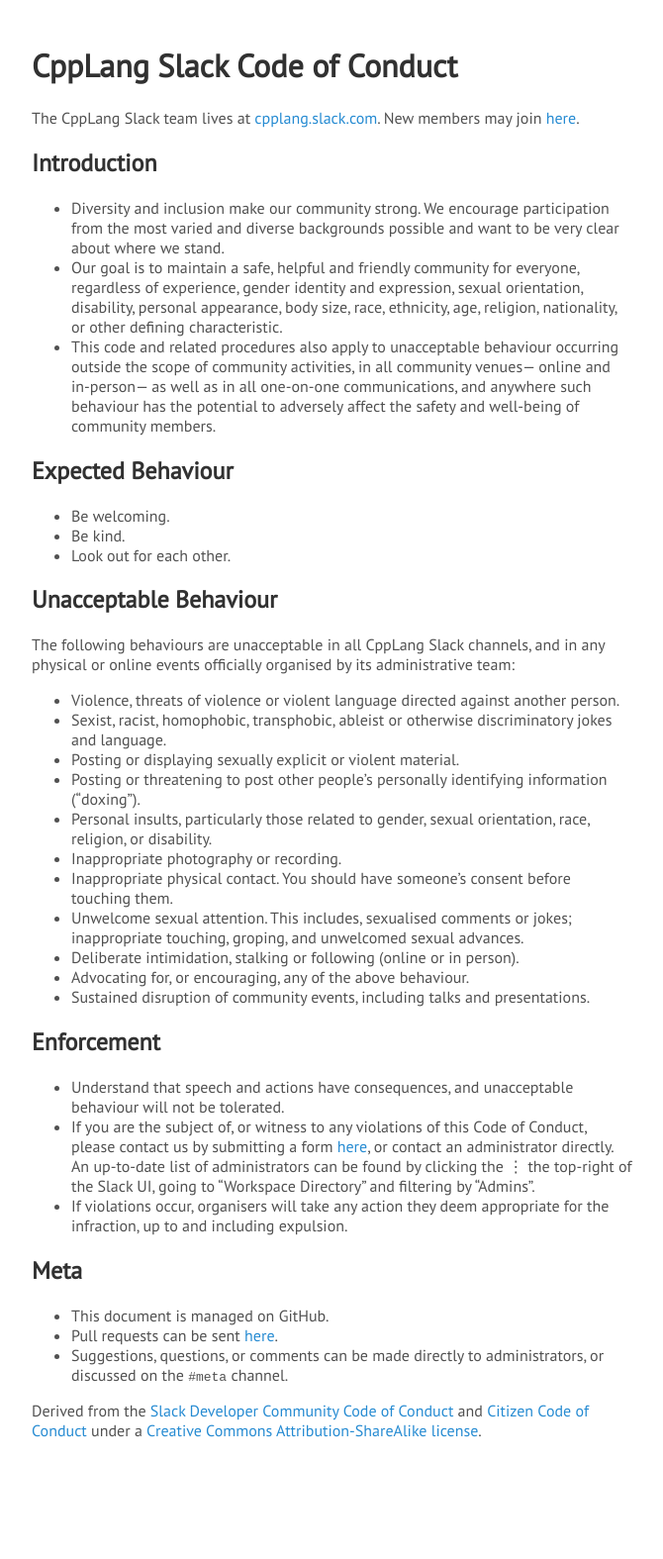
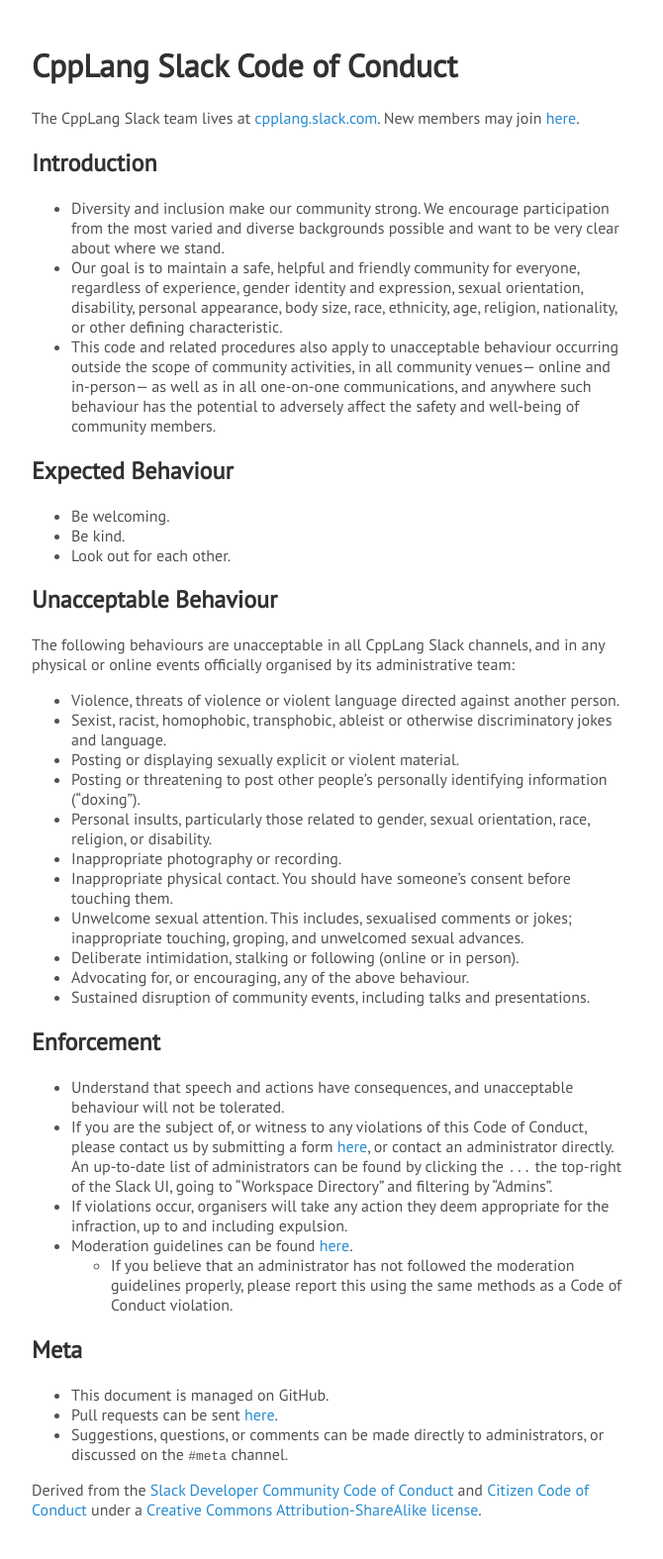
Before and after one commit to include-cpp/cpplang-code-of-conduct, a Jekyll site: the page built from index.md, in a window 1280 px wide. Shown: the whole page at 99% size, without its empty margins (304-974 px from the left). Built offline with Jekyll 4.4.1, drawn with Linux system fonts in a browser that asks for light colours; our own code applies the rules of GitHub Pages for plain Markdown files; before the commit the page ends 1495 px from its top, so only the background shows below that.

Commit message:
Add moderation guidelines

```diff
--- a/index.md
+++ b/index.md
@@ -2,7 +2,8 @@
 layout: default
 ---
 
-# CppLang Slack Code of Conduct
+CppLang Slack Code of Conduct
+=============================
 
 The CppLang Slack team lives at [cpplang.slack.com](https://cpplang.slack.com). New members may join [here](https://cpplang.now.sh/).
 
@@ -41,8 +42,10 @@ Enforcement
 -----------
 
 - Understand that speech and actions have consequences, and unacceptable behaviour will not be tolerated.
-- If you are the subject of, or witness to any violations of this Code of Conduct, please contact us by submitting a form [here](https://docs.google.com/forms/d/e/1FAIpQLSfQYuWg_RzAeNLU-gFhZwI7wzforza4asesMnGH2hC5amwkGA/viewform), or contact an administrator directly. An up-to-date list of administrators can be found by clicking the ⋮ the top-right of the Slack UI, going to "Workspace Directory" and filtering by "Admins".
+- If you are the subject of, or witness to any violations of this Code of Conduct, please contact us by submitting a form [here](https://docs.google.com/forms/d/e/1FAIpQLSfQYuWg_RzAeNLU-gFhZwI7wzforza4asesMnGH2hC5amwkGA/viewform), or contact an administrator directly. An up-to-date list of administrators can be found by clicking the `...` the top-right of the Slack UI, going to "Workspace Directory" and filtering by "Admins".
 - If violations occur, organisers will take any action they deem appropriate for the infraction, up to and including expulsion.
+- Moderation guidelines can be found [here](moderation).
+  - If you believe that an administrator has not followed the moderation guidelines properly, please report this using the same methods as a Code of Conduct violation.
 
 Meta
 ----
```
Also changed, not shown: moderation.md (added, +29 -0 lines).
